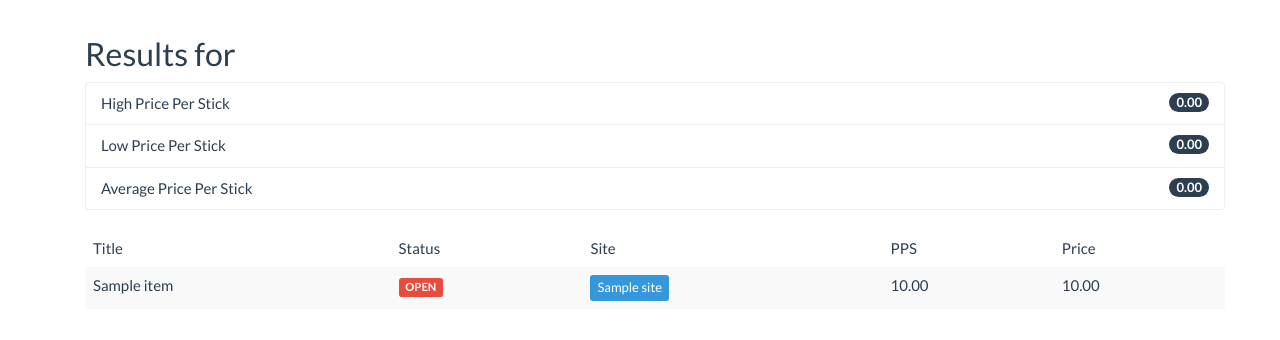
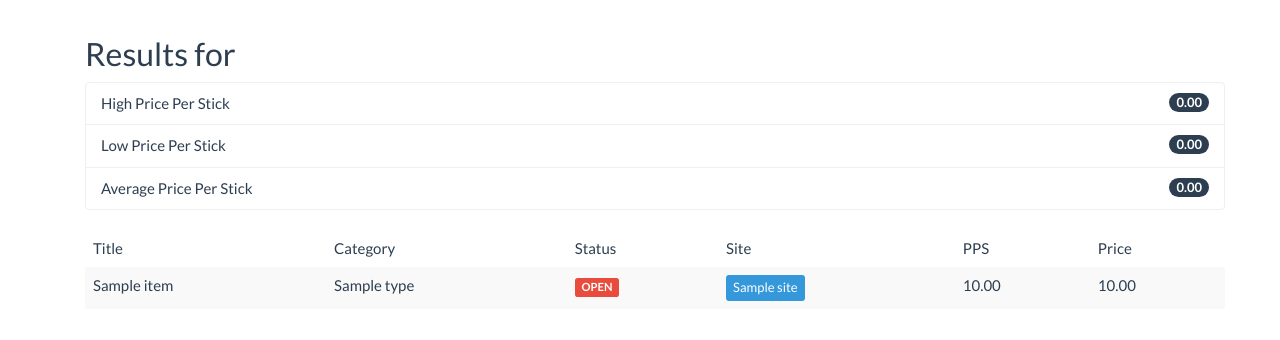
Before and after one commit to SteveMcGrath/herfio, a Flask app: template app/templates/search.html in a window 1280 px wide. Shown: the part 60-400 px from the top of the page. Run offline with Flask 2, Linux system fonts and the light colour scheme; tables that the repository leaves empty hold one stand-in row (values such as "Sample post"); the template is opened without the code that fills it: values that come from a table or form of the project are taken from there, most other values are stand-ins (such as "Sample title", 1, 10 or a date in 2020); parts of the project's set-up code (start-up, migrations or seed data) failed here and were passed over; some libraries are stand-ins or nearby versions.

Commit message:
Added category to listing...

```diff
--- a/app/templates/search.html
+++ b/app/templates/search.html
@@ -80,12 +80,13 @@
 	<div class="container" id="history">
 		<table class="table table-striped">
 			<thead>
-				<td>Title</td><td>Status</td><td>Site</td><td>PPS</td><td>Price</td>
+				<td>Title</td><td>Category</td><td>Status</td><td>Site</td><td>PPS</td><td>Price</td>
 			</thead>
 			<tbody>
 				{% for item in results %}{% if item.price %}
 				<tr>
 					<td>{{ item.name}}</td>
+					<td>{{ item.type }}</td>
 					<td><span class="label label-{% if item.finished %}info{% else %}danger{% endif %}">{% if item.finished %}CLOSED{% else %}OPEN{% endif %}</span></td>
 					<td><a class="btn btn-info btn-xs" href="{{ item.link }}">{{ item.site }}</a></td>
 					<td>{{ '%3.2f' % item.price_per_stick if item.price_per_stick else 'N/A'}}</td>
```
